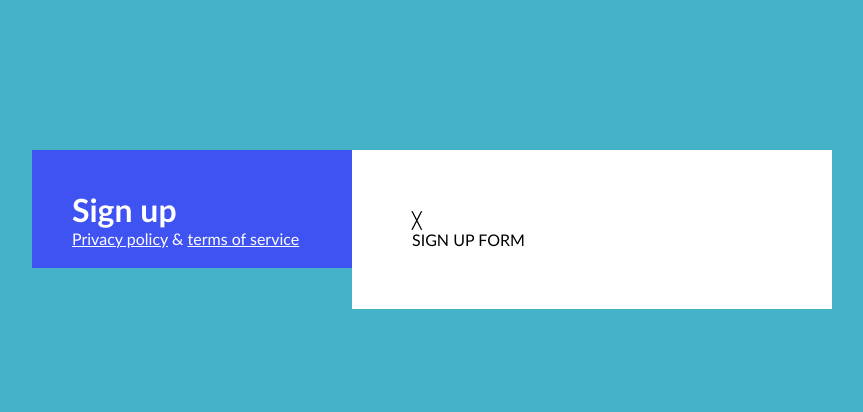
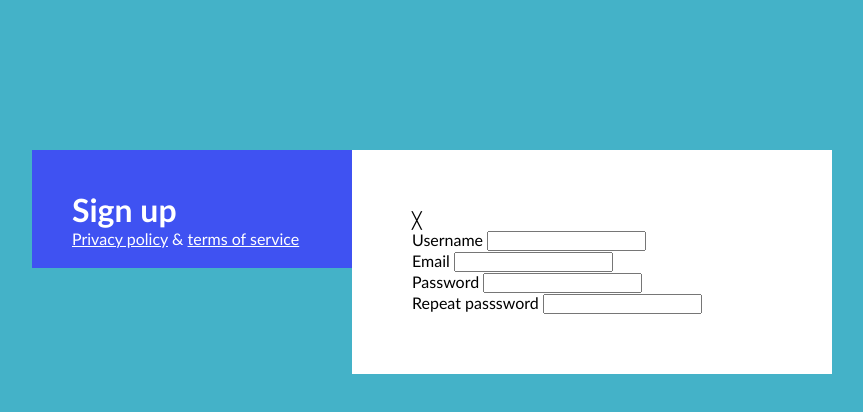
Before and after one commit to plukenis/4-sign-up, a plain HTML site: page index.html in a window 1280 px wide. Shown: the whole page, without its empty margins (208-1071 px from the left). Drawn offline with Linux system fonts and the light colour scheme.

Commit message:
inicial form content

```diff
--- a/index.html
+++ b/index.html
@@ -26,7 +26,22 @@
         <div class="right-column">
             <div>&#x2573;</div>
             <form>
-                SIGN UP FORM
+                <div class="form-row">
+                    <label for="">Username</label>
+                    <input type="text">
+                </div>
+                <div class="form-row">
+                    <label for="">Email</label>
+                    <input type="email">
+                </div>
+                <div class="form-row">
+                    <label for="">Password</label>
+                    <input type="password">
+                </div>
+                <div class="form-row">
+                    <label for="">Repeat passsword</label>
+                    <input type="password">
+                </div>
             </form>
         </div>
     </main>
```
